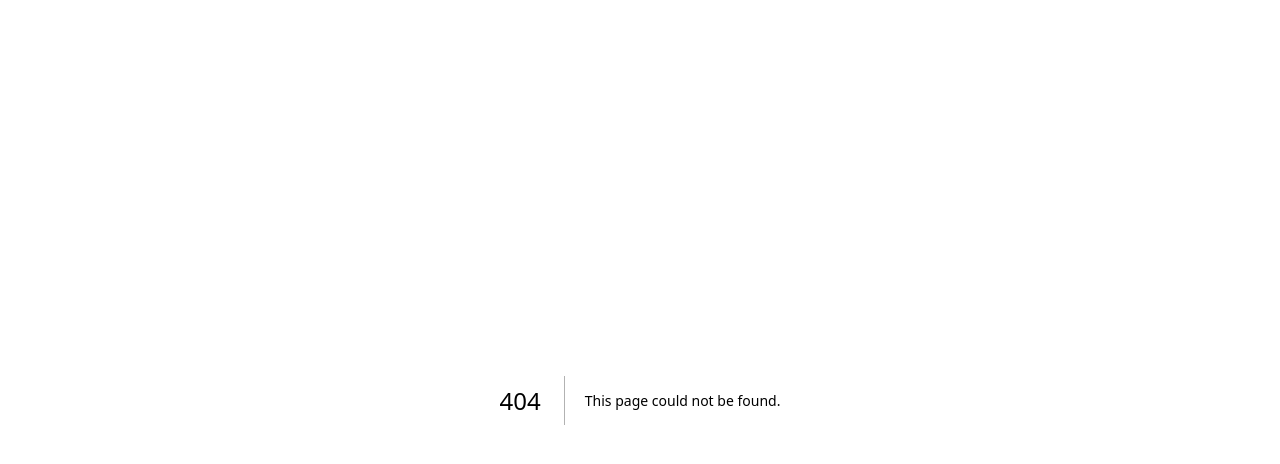
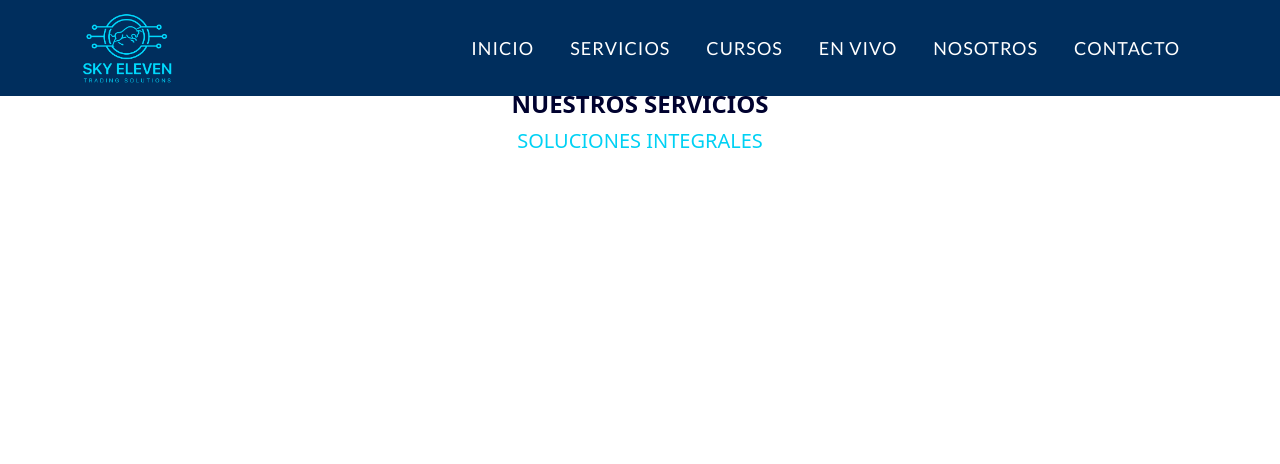
Before and after one commit to skyEleven11/sky-web, a Next.js app: page /home in a window 1280 px wide. Before the commit this address had no page. Shown: the top 464 px of the page. Built offline with nearby package versions, Linux system fonts and the light colour scheme.

Commit message:
wip: navbar

```diff
--- /dev/null
+++ b/components/header/index.jsx
@@ -0,0 +1,8 @@
+import styles from "../../styles/componentsStyles/Header.module.css";
+
+export default function Header({title, subtitle}) {
+  return <div className={styles.headerCont}>
+    <h4 className={styles.headerTitle}>{title}</h4>
+    <p className={styles.headerSubTitle}>{subtitle}</p>
+  </div>;
+}
--- /dev/null
+++ b/components/navbar/index.jsx
@@ -0,0 +1,27 @@
+import Image from "next/image";
+import { Container, Nav, Navbar } from "react-bootstrap";
+import styles from "../../styles/componentsStyles/Navbar.module.css"
+
+
+export default function Nabvar() {
+  return (
+    <Navbar fixed="top" expand="lg" variant="dark" className={styles.customNavbar}>
+    <Container>
+      <Navbar.Brand href="#home">
+        <Image src={"/images/logo.png"} alt="Sky Eleven Logo" width="90" height="70" className={styles.navbarLogo}/>
+      </Navbar.Brand>
+      <Navbar.Toggle aria-controls="basic-navbar-nav" />
+      <Navbar.Collapse id="basic-navbar-nav" className={styles.customColappse}>
+        <Nav className="me-auto">
+          <Nav.Link className={styles.customNavLink} href="#home">INICIO</Nav.Link>
+          <Nav.Link className={styles.customNavLink} href="#link">SERVICIOS</Nav.Link>
+          <Nav.Link className={styles.customNavLink} href="#link">CURSOS</Nav.Link>
+          <Nav.Link className={styles.customNavLink} href="#link">EN VIVO</Nav.Link>
+          <Nav.Link className={styles.customNavLink} href="#link">NOSOTROS</Nav.Link>
+          <Nav.Link className={styles.customNavLink} href="#link">CONTACTO</Nav.Link>
+        </Nav>
+      </Navbar.Collapse>
+    </Container>
+  </Navbar>
+  )
+}
--- a/pages/_app.js
+++ b/pages/_app.js
@@ -1,7 +1,13 @@
-import '../styles/globals.css'
-import 'bootstrap/dist/css/bootstrap.min.css';
-import 'bootstrap-icons/font/bootstrap-icons.css'
+import "../styles/globals.css";
+import "bootstrap/dist/css/bootstrap.min.css";
+import "bootstrap-icons/font/bootstrap-icons.css";
+import Nabvar from "../components/navbar";
 
 export default function App({ Component, pageProps }) {
-  return <Component {...pageProps} />
+  return (
+    <>
+      <Nabvar />
+      <Component {...pageProps} />
+    </>
+  );
 }
--- /dev/null
+++ b/pages/home/index.jsx
@@ -0,0 +1,15 @@
+import Image from "next/image";
+import { Container, Nav, Navbar } from "react-bootstrap";
+import Header from "../../components/header";
+import styles from "../../styles/componentsStyles/Navbar.module.css"
+
+
+export default function Home() {
+  return (
+    <Container className="content-cont">
+        <section>
+            <Header title={"Nuestros Servicios"} subtitle={"Soluciones integrales"}/>
+        </section>
+    </Container>
+  )
+}
--- a/pages/index.js
+++ b/pages/index.js
@@ -1,5 +1,4 @@
 import Head from 'next/head'
-import Nabvar from './components/navbar/idex'
 
 export default function Home() {
   return (
@@ -10,7 +9,6 @@ export default function Home() {
         <meta name="viewport" content="width=device-width, initial-scale=1" />
         <link rel="icon" href="/favicon.ico" />
       </Head>
-      <Nabvar/>
     </>
   )
 }
--- /dev/null
+++ b/styles/componentsStyles/Header.module.css
@@ -0,0 +1,17 @@
+.headerCont{
+    display: flex;
+    justify-content: center;
+    align-items: center;
+    flex-direction: column;
+}
+.headerTitle{
+    font-size: var(--header-size);
+    color: var( --blue-text-color);
+    text-transform: uppercase;
+    font-weight: 700;
+}
+.headerSubTitle{
+    font-size: var(--subheader-size);
+    color: var( --wblue-color);
+    text-transform: uppercase;
+}
--- a/styles/componentsStyles/Navbar.module.css
+++ b/styles/componentsStyles/Navbar.module.css
@@ -3,6 +3,16 @@
     color: #FFF;
 }
 
-.navbarLogo{
+.customColappse{
+    flex-grow: inherit !important;
+}
 
+.customNavLink{
+    font-size: var(--font-size) !important;
+    margin-left: 10px;
+    margin-right: 10px;
+    color: #FFF;
+    font-family: var(--font-type);
+    font-weight: 400;
+    letter-spacing: 1px;
 }
--- a/styles/globals.css
+++ b/styles/globals.css
@@ -8,6 +8,9 @@
   --blue-text-color: #00022F;
 
   --font-type: 'Lato', sans-serif;
+  --font-size: 18px;
+  --header-size: 24px;
+  --subheader-size: 20px;
 }
 
 * {
@@ -16,6 +19,13 @@
   margin: 0;
 }
 
-body{
-  font-family: var(--font-type);
+
+.btn-primary {
+  background-color: var(--dblue-color);
+  border-style: var(--wblue-color);
+  border-radius: 4px;
+  color: var(--wblue-color);
 }
+.content-cont{
+  margin-top: 7%;
+}
```
Also changed, not shown: pages/components/navbar/idex.jsx (deleted, +0 -34 lines).
